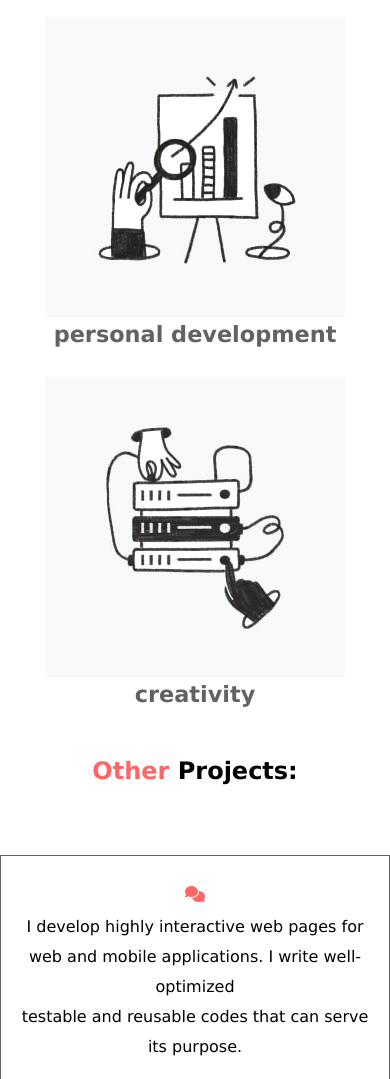
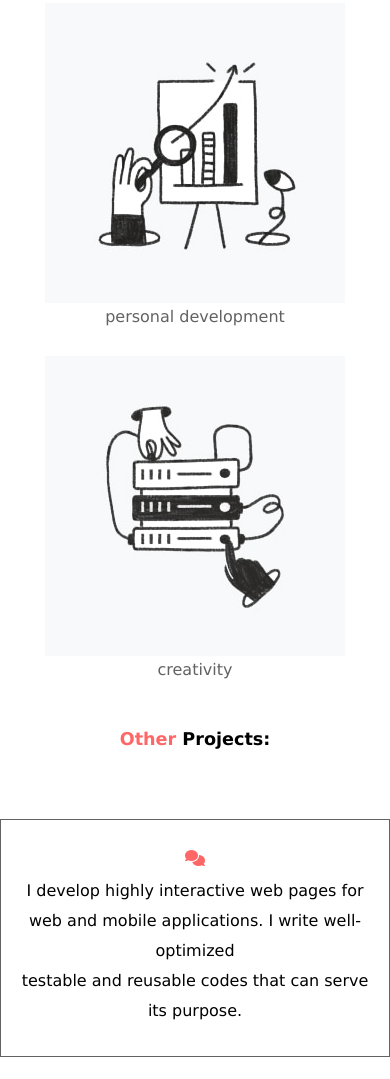
Before and after one commit to king-mayor/skills, a plain HTML site: page index.html in a window 390 px wide. Shown: the part 921-2000 px from the top of the page. Drawn offline with Linux system fonts and the light colour scheme.

Commit message:
Update style.css
media query updated

```diff
--- a/style.css
+++ b/style.css
@@ -90,13 +90,14 @@ hr {
 }
 .listing ul li a {
     text-decoration: none;
-    color: blueviolet;
+    color: black;
     font-size: 1em;
     text-transform: capitalize;
     line-height: 30px;
 }
 .listing ul li a:hover {
     color: #ff6666;
+    cursor: pointer;
 }
 .listing ul {
     text-align: center;
@@ -121,4 +122,12 @@ hr {
     .containers {
         gap: 30px;
     }
+    .containers h2 {
+        font-size: 1em;
+        color: #626262;
+        font-weight: lighter;
+    }
+    .others h1 {
+        font-size: 1.1em;
+    }
 }
```
